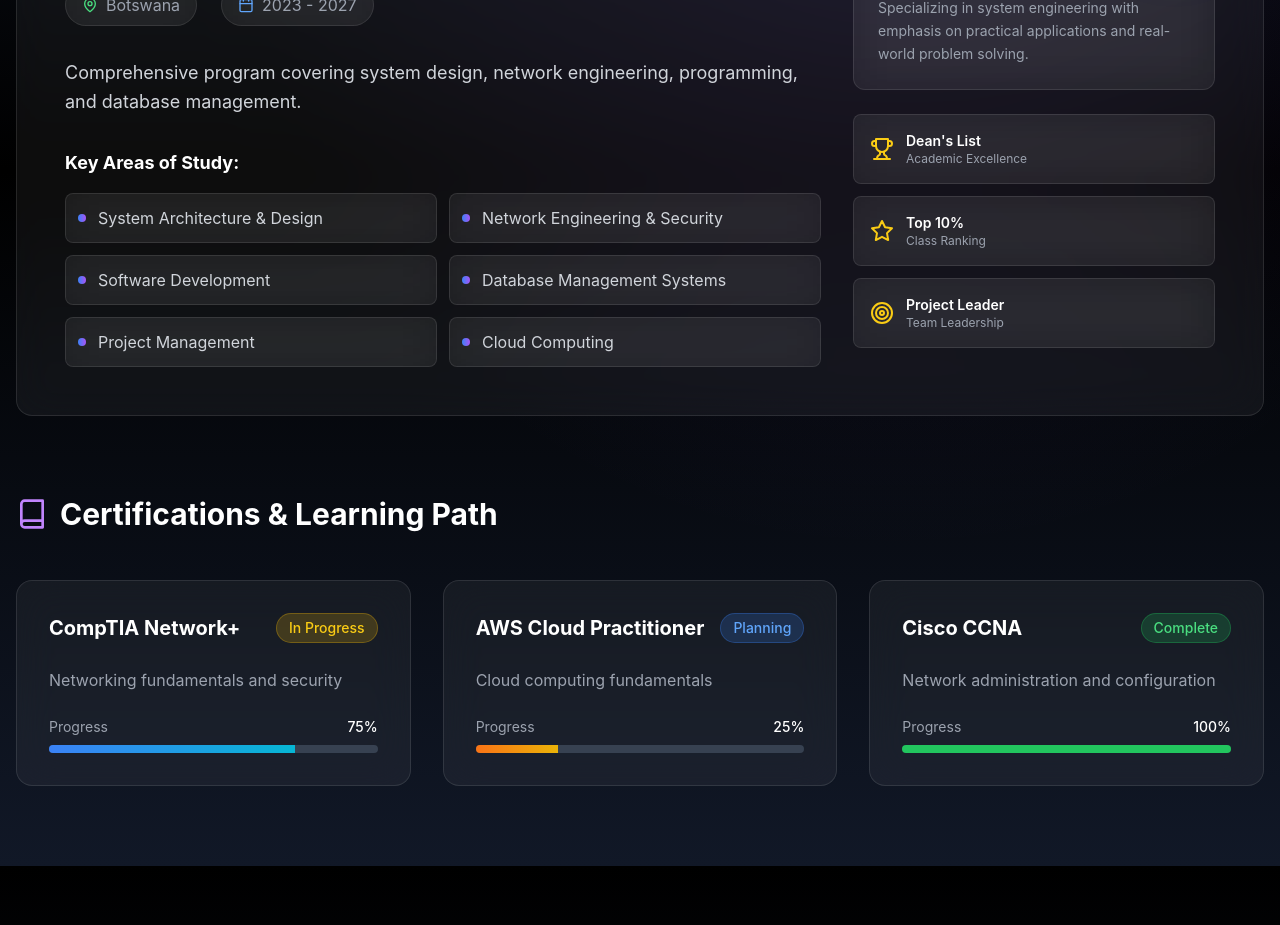
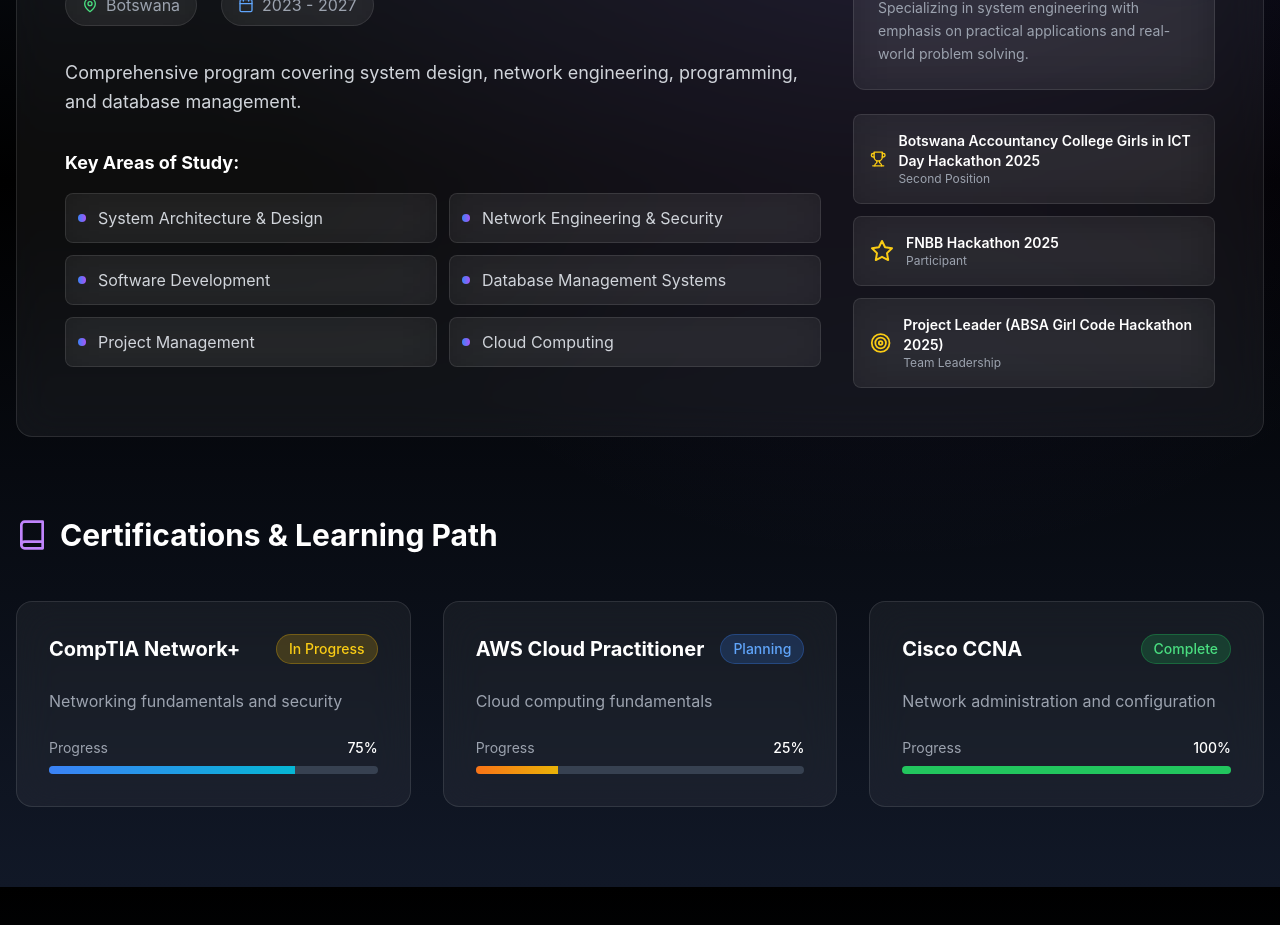
Before and after one commit to LoneMoloi/portfolio, a React (Vite) app: page / in a window 1280 px wide. Shown: the part 2800-3725 px from the top of the page. Built offline with nearby package versions, Linux system fonts and the light colour scheme.

Commit message:
Update achievements in Education component

```diff
--- a/src/components/Education.tsx
+++ b/src/components/Education.tsx
@@ -45,9 +45,9 @@ const Education: React.FC = () => {
   ];
 
   const achievements = [
-    { icon: Trophy, title: 'Dean\'s List', description: 'Academic Excellence' },
-    { icon: Star, title: 'Top 10%', description: 'Class Ranking' },
-    { icon: Target, title: 'Project Leader', description: 'Team Leadership' }
+    { icon: Trophy, title: 'Botswana Accountancy College Girls in ICT Day Hackathon 2025', description: 'Second Position' },
+    { icon: Star, title: 'FNBB Hackathon 2025', description: 'Participant' },
+    { icon: Target, title: 'Project Leader (ABSA Girl Code Hackathon 2025)', description: 'Team Leadership' }
   ];
 
   return (
```
